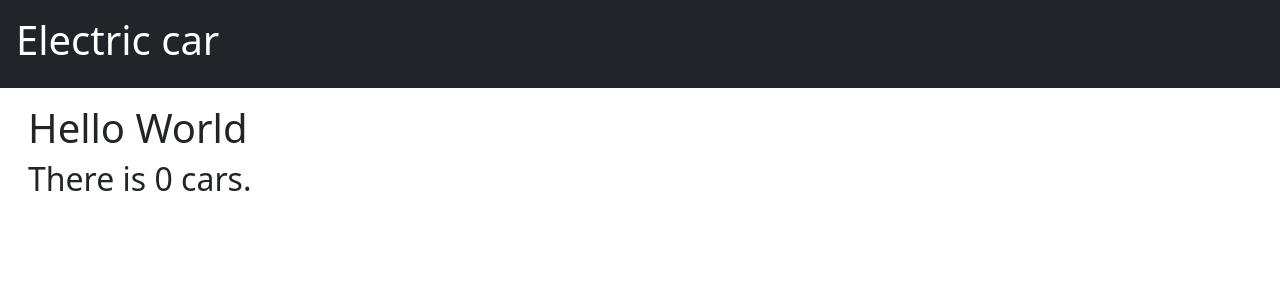
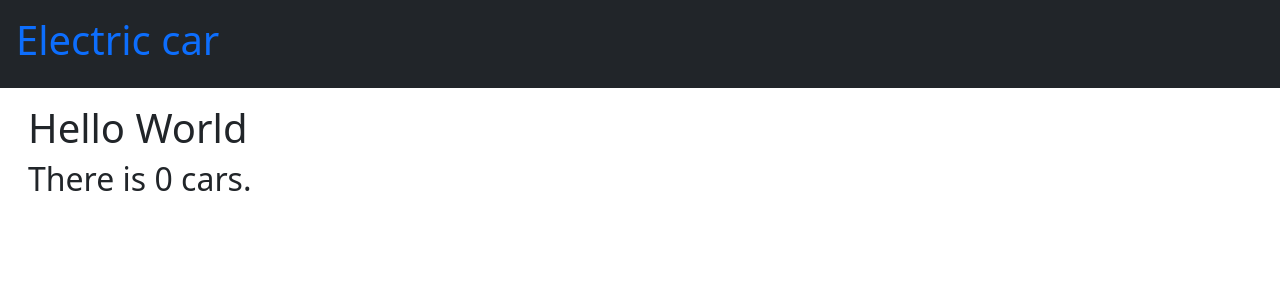
Before and after one commit to ArthurBajt/Info802_ElectricCars, a Flask app: page / in a window 1280 px wide. Shown: the top 300 px of the page. Run offline with Flask 2, Linux system fonts and the light colour scheme; data that the repository does not hold is empty.

Commit message:
Update base.html

```diff
--- a/ElectricCarsServices/templates/base.html
+++ b/ElectricCarsServices/templates/base.html
@@ -12,7 +12,9 @@
 <body>
 
 <header class="p-3 bg-dark text-white">
-    <h1>Electric car</h1>
+    <a href="/" class="text-decoration-none">
+        <h1>Electric car</h1>
+    </a>
 </header>
 
 
```
